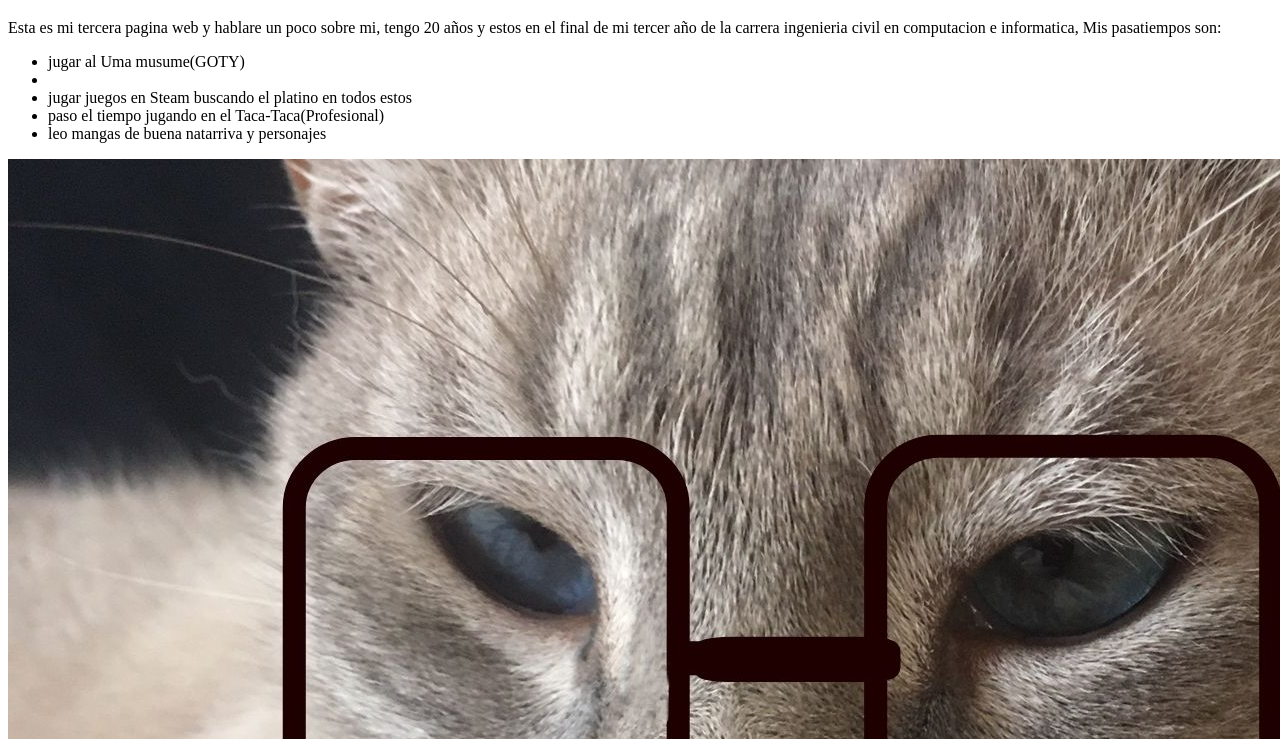
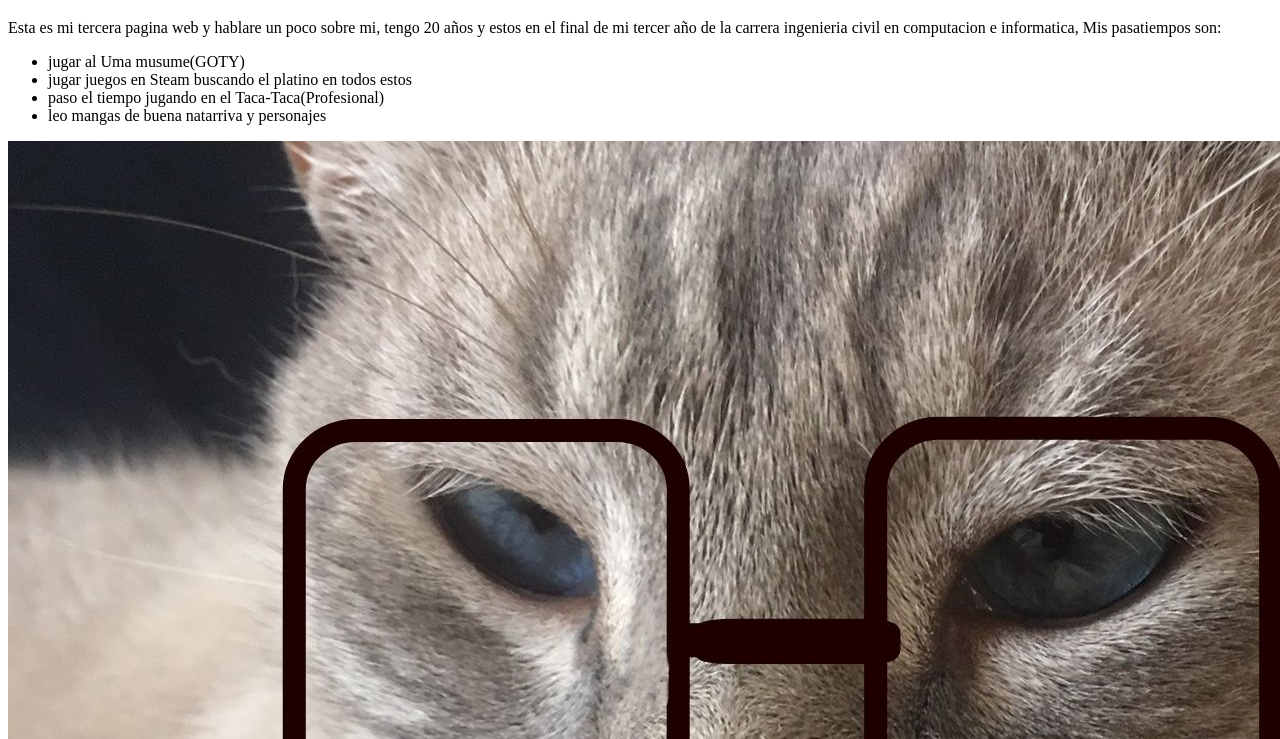
Before and after one commit to victorsantana-a11y/sobre_mi, a plain HTML site: page index.html in a window 1280 px wide. Shown: the part 61-800 px from the top of the page. Drawn offline with Linux system fonts and the light colour scheme.

Commit message:
Update index.html

```diff
--- a/index.html
+++ b/index.html
@@ -10,7 +10,7 @@
 <p>Esta es mi tercera pagina web y hablare un poco sobre mi, tengo 20 años y estos en el final de mi tercer año de la carrera ingenieria civil en computacion e informatica,
 Mis pasatiempos son:<p>
 <ul>
-<li>jugar al Uma musume(GOTY)<li>
+<li>jugar al Uma musume(GOTY)</li>
 <li>jugar juegos en Steam buscando el platino en todos estos</li>
 <li>paso el tiempo jugando en el Taca-Taca(Profesional)</li>
 <li>leo mangas de buena natarriva y personajes </li>
```
